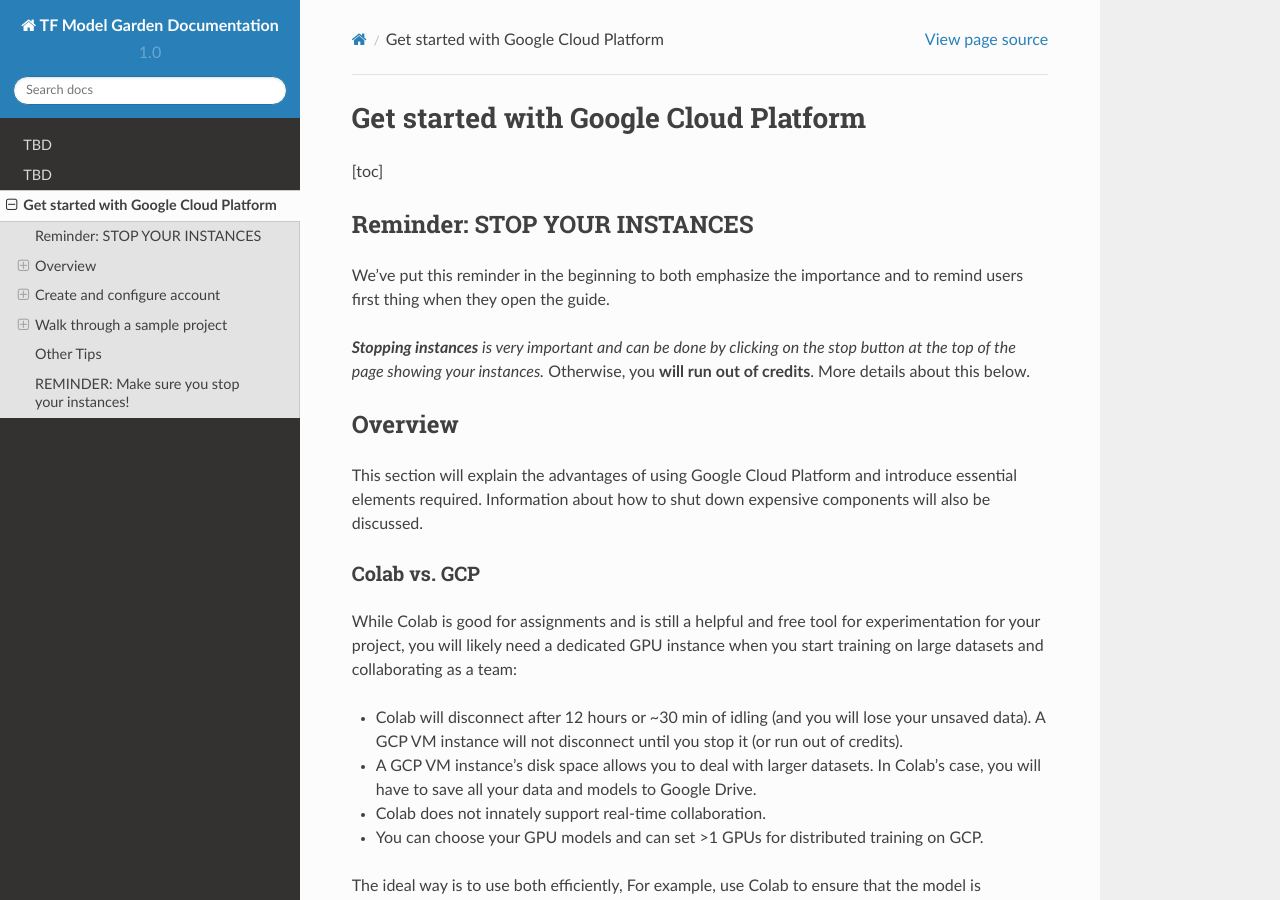
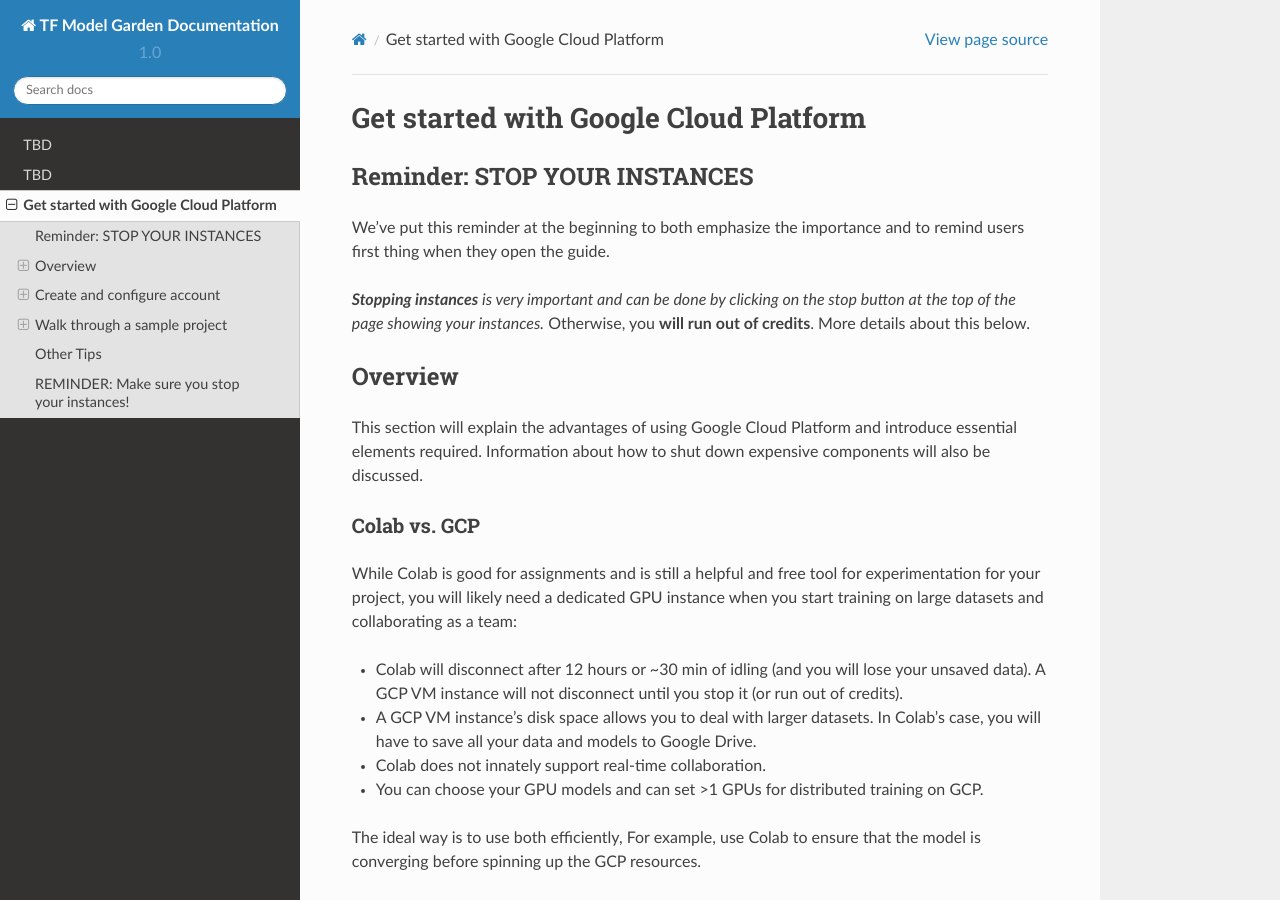
Before and after one commit to syiming/testbed, a Sphinx documentation site: the page built from docs/source/support/gcp.md, in a window 1280 px wide and 900 px high. Built offline with Sphinx 7.4.7 and the Read the Docs theme 2.0.0, drawn with Linux system fonts in a browser that asks for light colours.

Commit message:
remove toc

```diff
--- a/docs/source/support/gcp.md
+++ b/docs/source/support/gcp.md
@@ -1,16 +1,12 @@
 # Get started with Google Cloud Platform
-
-
-
-[toc]
-
-
 
 ## Reminder: STOP YOUR INSTANCES
 
-We've put this reminder in the beginning to both emphasize the importance and to remind users first thing when they open the guide.
+We've put this reminder at the beginning to both emphasize the importance and to remind users first thing when they open the guide.
 
 _**Stopping instances** is very important and can be done by clicking on the stop button at the top of the page showing your instances._ Otherwise, you **will run out of credits**. More details about this below.
+
+
 
 ## Overview
 
```
